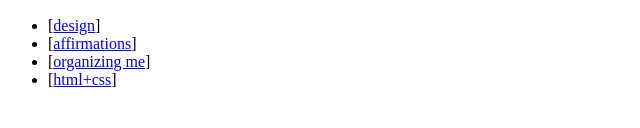
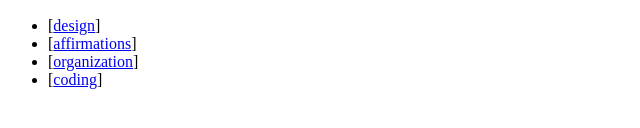
Before and after one commit to miramar01/mydigitalgarden, a plain HTML site: page index.html in a window 1280 px wide. Shown: the part 216-344 px from the top of the page, 0-640 px from the left. Drawn offline with Linux system fonts and the light colour scheme.

Commit message:
Update index.html

```diff
--- a/index.html
+++ b/index.html
@@ -16,8 +16,8 @@
         <ul>
             <li>[<a href="design.html">design</a>]</li>
             <li>[<a href="affirmations.html">affirmations</a>]</li>
-            <li>[<a href="organization.html">organizing me</a>]</li>
-            <li>[<a href="coding.html">html+css</a>]</li>
+            <li>[<a href="organization.html">organization</a>]</li>
+            <li>[<a href="coding.html">coding</a>]</li>
         </ul>
     </body>
 </html>
```
